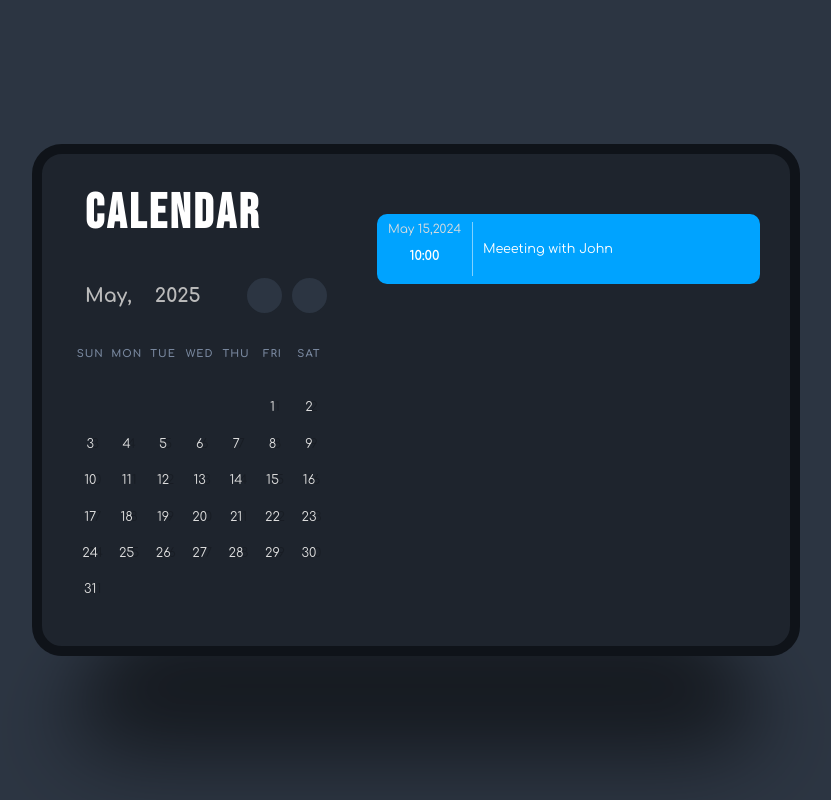
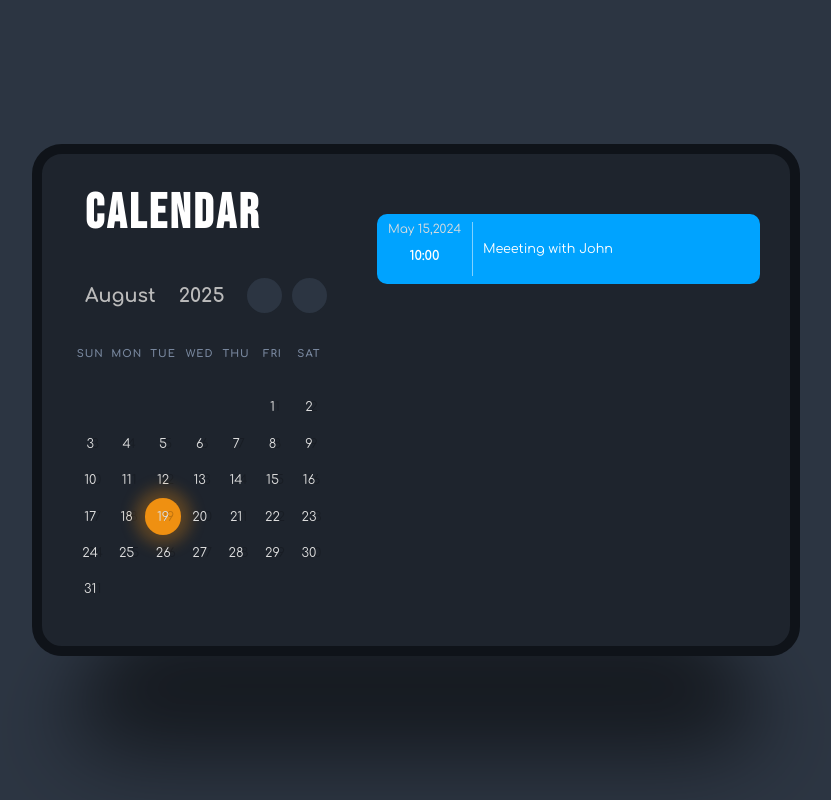
Before and after one commit to JojiKai/React-Calendar_App, a React (Vite) app: page / in a window 1280 px wide. Shown: the whole page, without its empty margins (224-1055 px from the left). Built offline with nearby package versions, Linux system fonts and the light colour scheme; some icons are missing.

Commit message:
2-6_Final

```diff
--- a/src/Components/CalendarApp.jsx
+++ b/src/Components/CalendarApp.jsx
@@ -41,16 +41,30 @@ const CalendarApp = () => {
   // 計算當前月份的第一天是星期幾
   const firstDayOfMonth = new Date(currentYear, currentMonth, 1).getDay();
 
+  const prevMonth = () => {
+    setCurrentMonth((prevMonth) => (prevMonth === 0 ? 11 : prevMonth - 1));
+    setCurrentYear((prevYear) =>
+      currentMonth === 0 ? prevYear - 1 : prevYear
+    );
+  };
+
+  const nextMonth = () => {
+    setCurrentMonth((prevMonth) => (prevMonth === 11 ? 0 : prevMonth + 1));
+    setCurrentYear((prevYear) =>
+      currentMonth === 11 ? prevYear + 1 : prevYear
+    );
+  };
+
   return (
     <div className="calendar-app">
       <div className="calendar">
         <h1 className="heading">Calendar</h1>
         <div className="navigate-date">
-          <h2 className="month">May,</h2>
-          <h2 className="year">2025</h2>
+          <h2 className="month">{monthOfYear[currentMonth]}</h2>
+          <h2 className="year">{currentYear}</h2>
           <div className="buttons">
-            <i className="bx bx-chevron-left"></i>
-            <i className="bx bx-chevron-right"></i>
+            <i className="bx bx-chevron-left" onClick={prevMonth}></i>
+            <i className="bx bx-chevron-right" onClick={nextMonth}></i>
           </div>
         </div>
 
@@ -77,7 +91,18 @@ const CalendarApp = () => {
           ))}
           {/* 產生 1 號到當月最後一天的 <span></span> */}
           {[...Array(daysInMonth).keys()].map((day) => (
-            <span key={day + 1}>{day + 1}</span>
+            <span
+              key={day + 1}
+              className={
+                day + 1 === currentDate.getDate() &&
+                currentMonth === currentDate.getMonth() &&
+                currentYear === currentDate.getFullYear()
+                  ? "current-day"
+                  : ""
+              }
+            >
+              {day + 1}
+            </span>
           ))}
         </div>
       </div>
```
